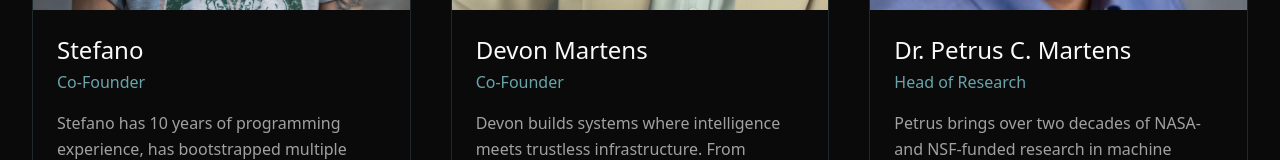
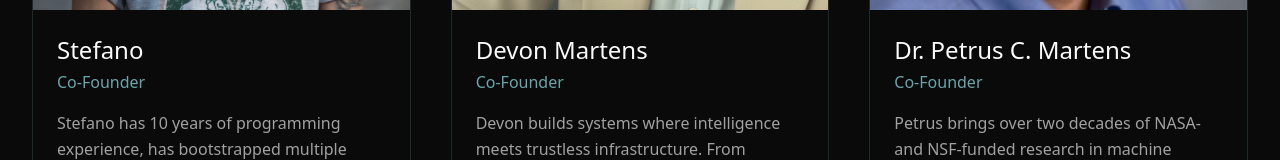
Before and after one commit to DeepeshKalura/blocksight, a Next.js app in the folder apps/web/: page / in a window 1280 px wide. Shown: the part 7825-7985 px from the top of the page. Built offline with nearby package versions, Linux system fonts and the light colour scheme.

Commit message:
feat: change petrus to co-founder

```diff
--- a/apps/web/components/FounderSection.tsx
+++ b/apps/web/components/FounderSection.tsx
@@ -20,7 +20,7 @@ const founders = [
   },
   {
     name: "Dr. Petrus C. Martens",
-    role: "Head of Research",
+    role: "Co-Founder",
     image: "/founders/petrus.png",
     bio: "Petrus brings over two decades of NASA- and NSF-funded research in machine learning, solar physics, and predictive modeling to Hybrid Intelligence Systems. As a professor at Georgia State University and co-founder of multiple research initiatives including the Virtual Solar Observatory and Data Mining Lab  he has led pioneering work in large-scale data analysis, AI-driven forecasting, and autonomous scientific systems. His expertise in interpretable AI, scientific data infrastructure, and real-time prediction directly informs the company’s mission to build transparent, human-aligned intelligence on blockchain.",
     twitter: "#",
```
